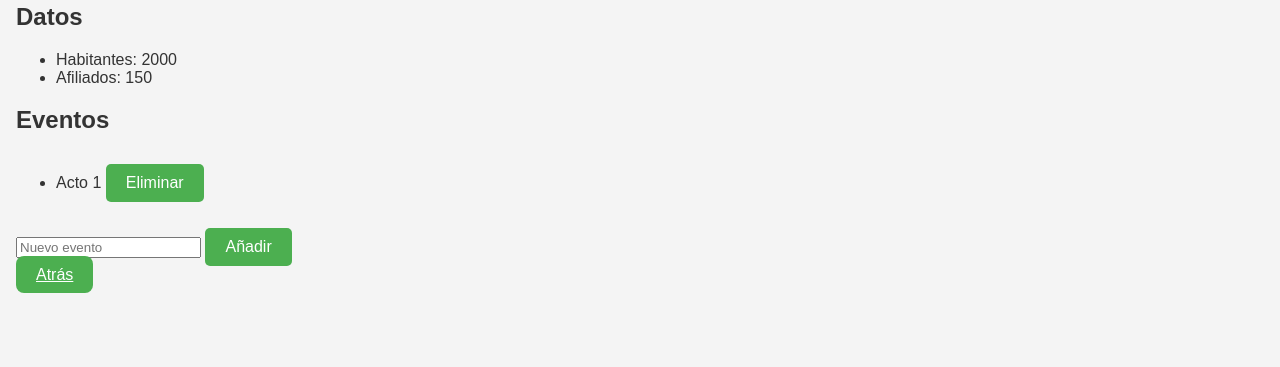
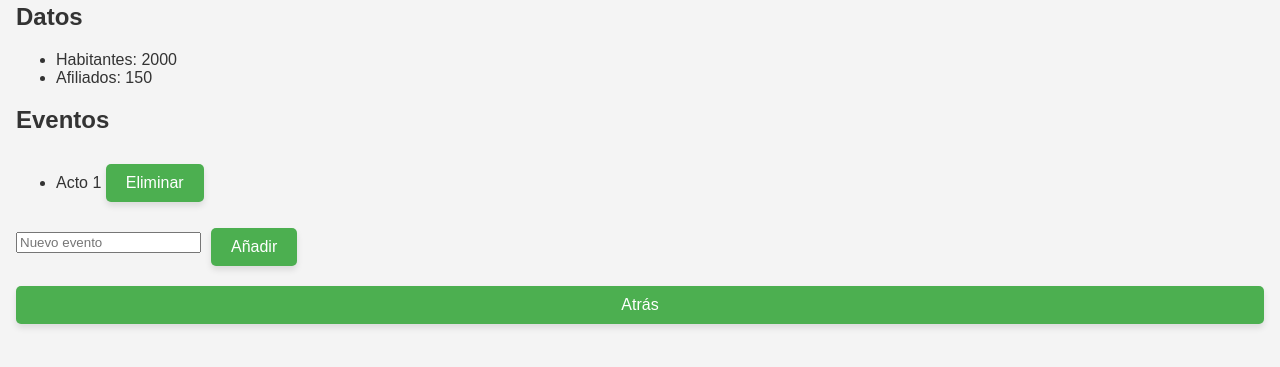
Before and after one commit to InkureAlicante/CoordinacionAlacanti, a Flask app: page /municipio/Busot in a window 1280 px wide. Shown: the part 231-598 px from the top of the page. Run offline with Flask 3, Linux system fonts and the light colour scheme.

Commit message:
Add files via upload

```diff
--- a/static/styles.css
+++ b/static/styles.css
@@ -73,21 +73,39 @@ main {
 }
 
 /* Botón "Atrás" */
-.btn-back {
-    margin-top: 20px;
+button, .btn-back {
+    margin-top: 10px;
     padding: 10px 20px;
     background-color: #4CAF50;
     color: white;
     border: none;
-    border-radius: 8px;
+    border-radius: 5px;
     cursor: pointer;
-    font-size: 1em;
+    font-size: 16px;
     transition: all 0.3s;
+    text-align: center;
+    text-decoration: none;
+    display: inline-block;
+    box-shadow: 0 4px 6px rgba(0, 0, 0, 0.1);
 }
 
-.btn-back:hover {
+button:hover, .btn-back:hover {
     background-color: #45a049;
     transform: scale(1.05);
+}
+
+/* Alinear el botón "Atrás" debajo del formulario */
+.btn-back {
+    display: block; /* Hace que ocupe una fila completa */
+    margin: 20px auto 0; /* Centra el botón y añade espacio superior */
+    text-align: center;
+}
+
+/* Asegurar que los elementos dentro del formulario se alineen correctamente */
+form {
+    display: flex;
+    gap: 10px; /* Espacio entre los elementos del formulario */
+    align-items: center; /* Alinea verticalmente los elementos */
 }
 
 /* Media Queries para dispositivos móviles */
--- a/templates/municipio.html
+++ b/templates/municipio.html
@@ -43,6 +43,6 @@
     </section>
     <!-- Botón de volver -->
     <a href="/" class="btn-back">Atrás</a>
-</main>
+    </main>
 </body>
 </html>
```
